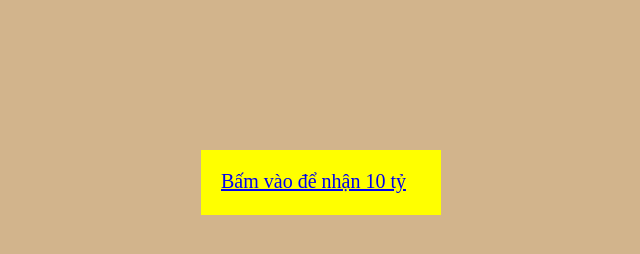
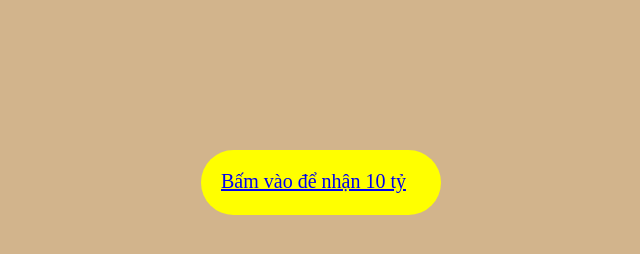
Before and after one commit to qtrong0205/sinhnhat, a plain HTML site: page index.html in a window 1280 px wide. Shown: the full height of the page, 319-959 px from the left. Drawn offline with Linux system fonts and the light colour scheme.

Commit message:
thêm text và chỉnh sửa nút

```diff
--- a/style.css
+++ b/style.css
@@ -9,6 +9,7 @@ body {
   padding: 20px;
   font-size: 20px;
   margin: 150px auto 0 auto;
+  border-radius: 60px;
 }
 
 *:not(.box) {
```
Also changed, not shown: 10ty.html (+1 -0 lines).
